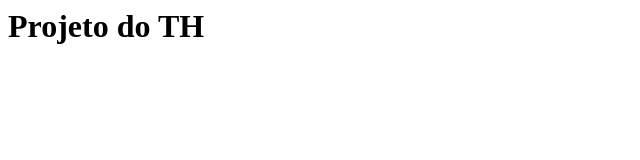
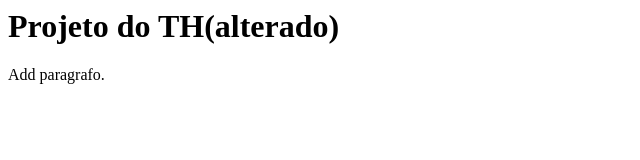
Before and after one commit to thluiz10/Alura_Git, a plain HTML site: page index.html in a window 1280 px wide. Shown: the whole page, without its empty margins (0-640 px from the left). Drawn offline with Linux system fonts and the light colour scheme.

Commit message:
Alterou h1 e add p

```diff
--- a/index.html
+++ b/index.html
@@ -3,6 +3,7 @@
 
     </head>
         <body>
-            <h1>Projeto do TH</h1>
+            <h1>Projeto do TH(alterado)</h1>
+            <p>Add paragrafo.</p>
         </body>
 </html>
```
